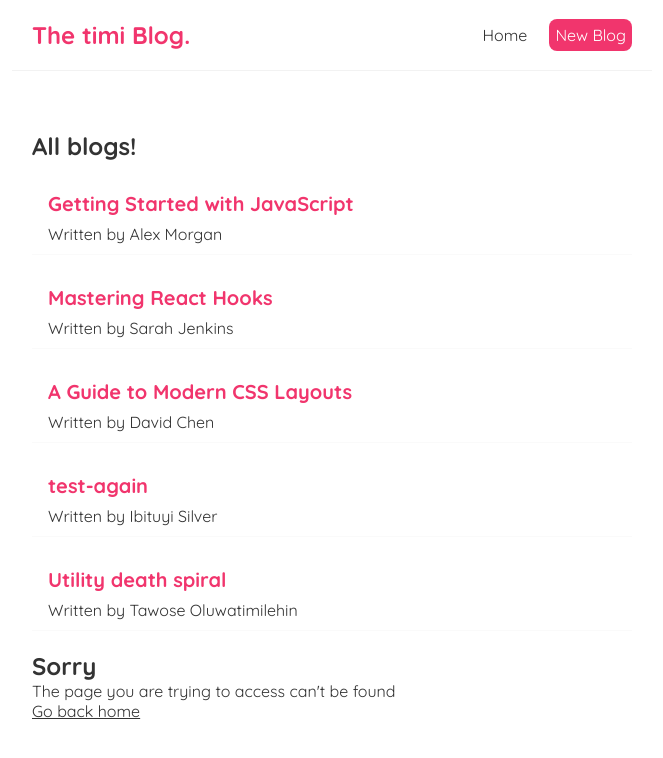
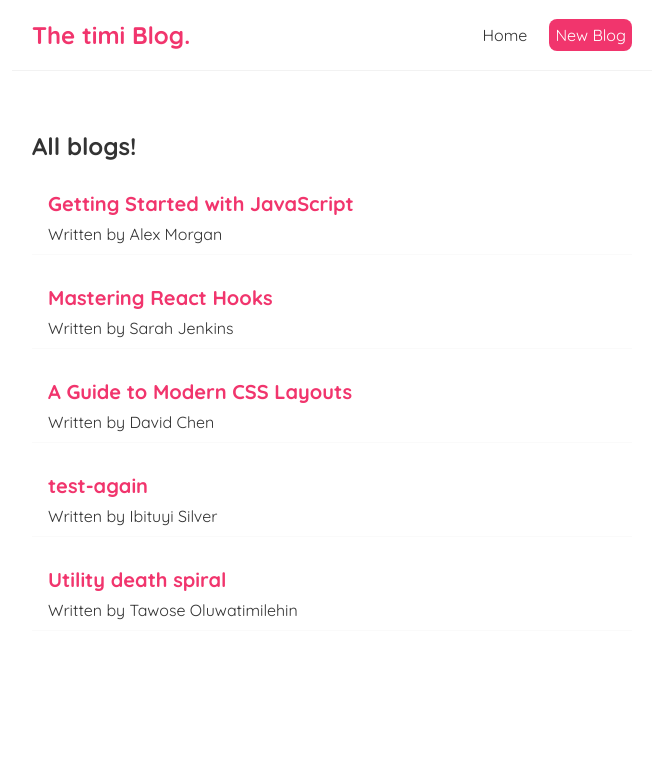
Before and after one commit to timilehin-code/react_js_walkthrough, a React (Create React App) app: page / in a window 1280 px wide. Shown: the top 758 px of the page, without its empty margins (308-971 px from the left). Built offline with nearby package versions, Linux system fonts and the light colour scheme.

Commit message:
Refactor routing structure in App.js to consolidate Routes

```diff
--- a/src/App.js
+++ b/src/App.js
@@ -12,15 +12,9 @@ function App() {
         <div className="content">
           <Routes>
             <Route exact path="/" element={<HomePage />}></Route>
-          </Routes>
-          <Routes>
             <Route exact path="/Create" element={<Create />}></Route>
-          </Routes>
-          <Routes>
             <Route exact path="/Blogs/:id" element={<BlogDetails />}></Route>
-          </Routes>
-          <Routes>
-            <Route exact path="*" element={<NotFound/>}> </Route>
+            <Route  path="*" element={<NotFound/>}> </Route>
           </Routes>
         </div>
       </div>
```
